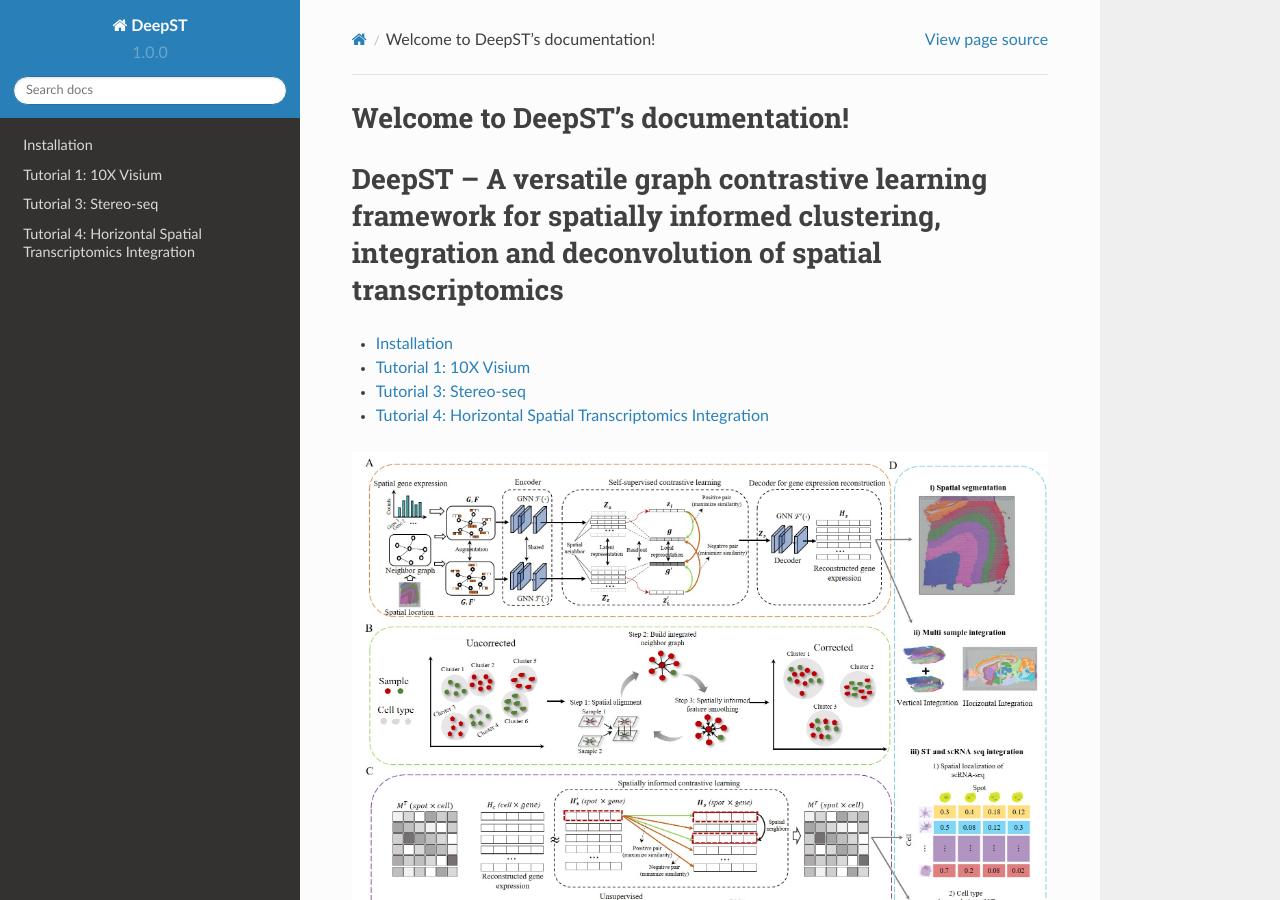
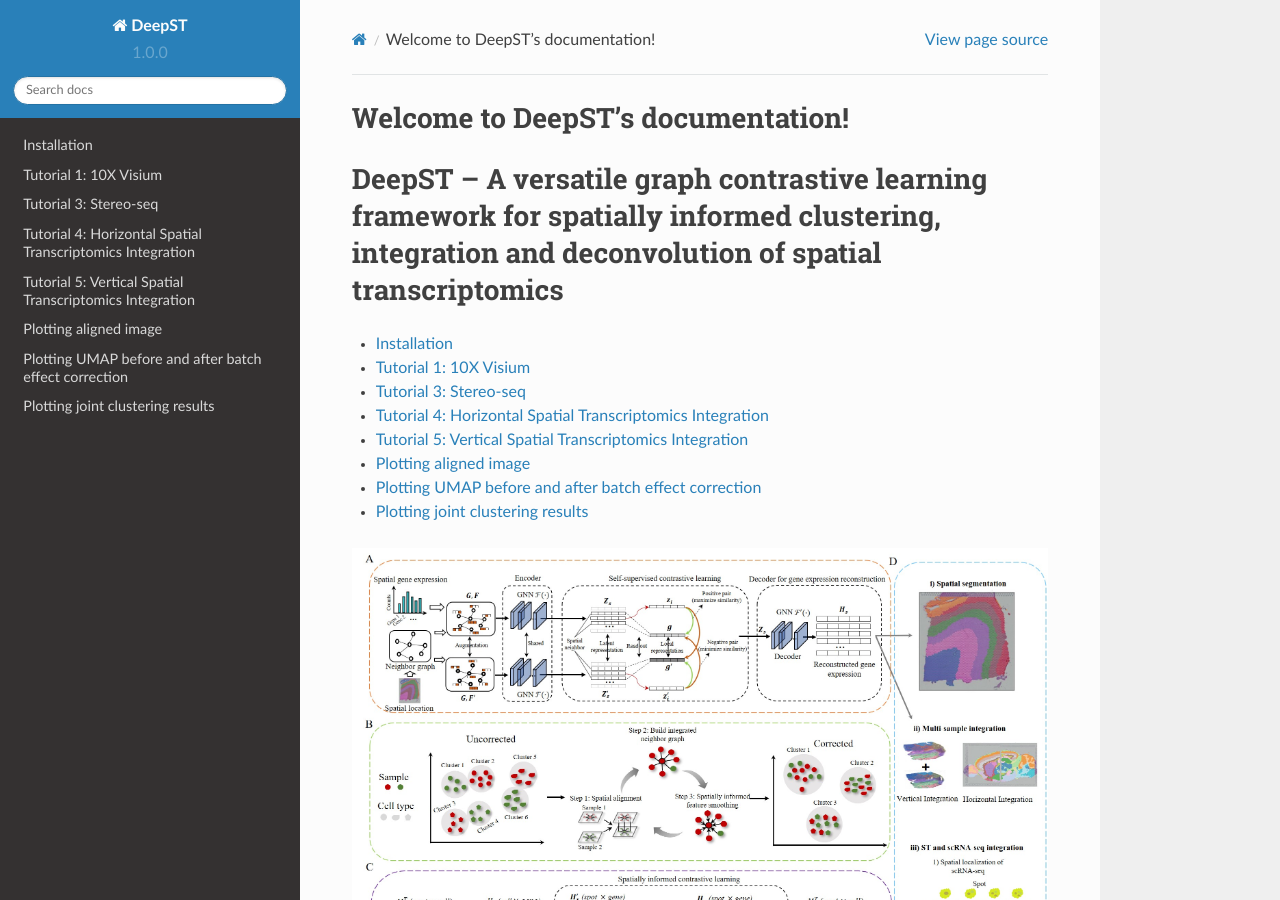
Before and after one commit to JinmiaoChenLab/GraphST_Tutorials, a Sphinx documentation site: the page built from docs/source/index.rst, in a window 1280 px wide and 900 px high. Built offline with Sphinx 7.4.7 and the Read the Docs theme 2.0.0, drawn with Linux system fonts in a browser that asks for light colours; pages that are not in the unit, such as notebooks, are missing from menus.

Commit message:
Update index.rst

```diff
--- a/docs/source/index.rst
+++ b/docs/source/index.rst
@@ -17,6 +17,7 @@
    Tutorial 2_scRNA and ST data integration
    Tutorial 3_Stereo-seq
    Tutorial 4_Horizontal Integration
+   Tutorial 5_Vertical Integration
 
 .. image:: ../Figures/DeepST.jpg
    :width: 1400
```
